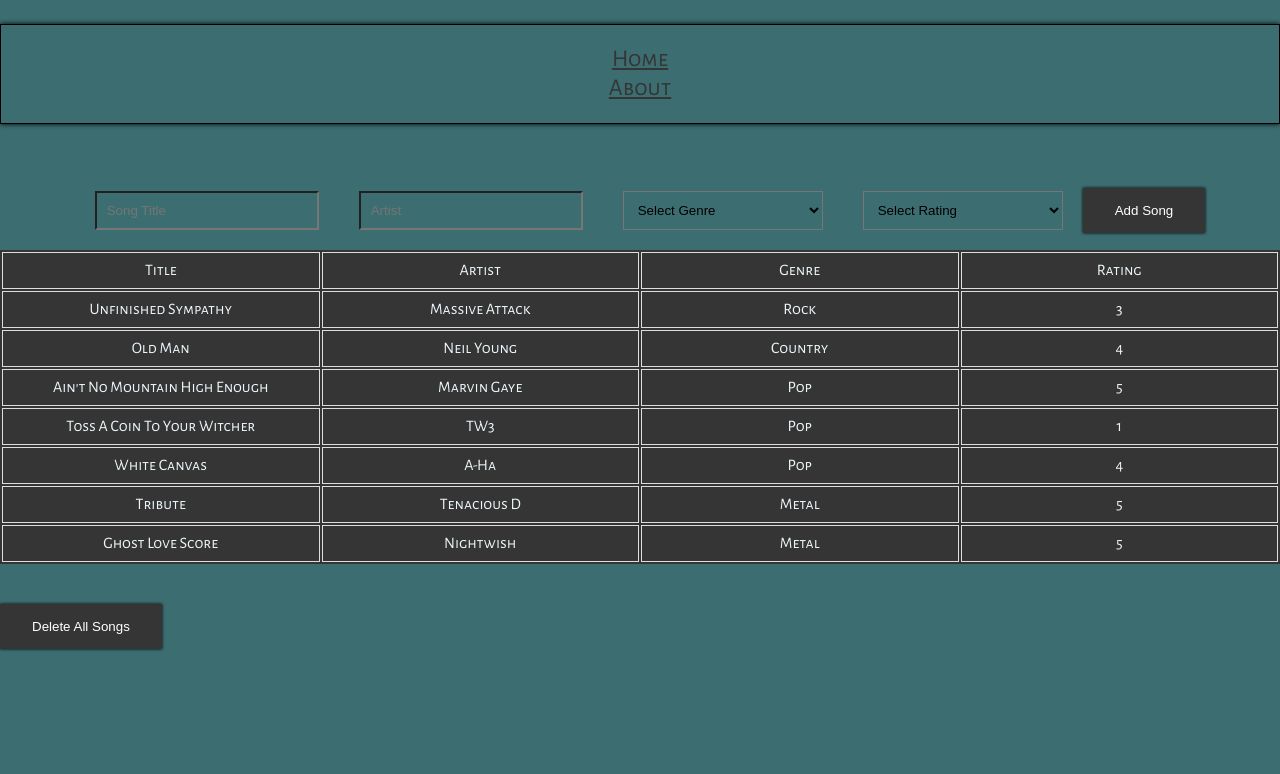
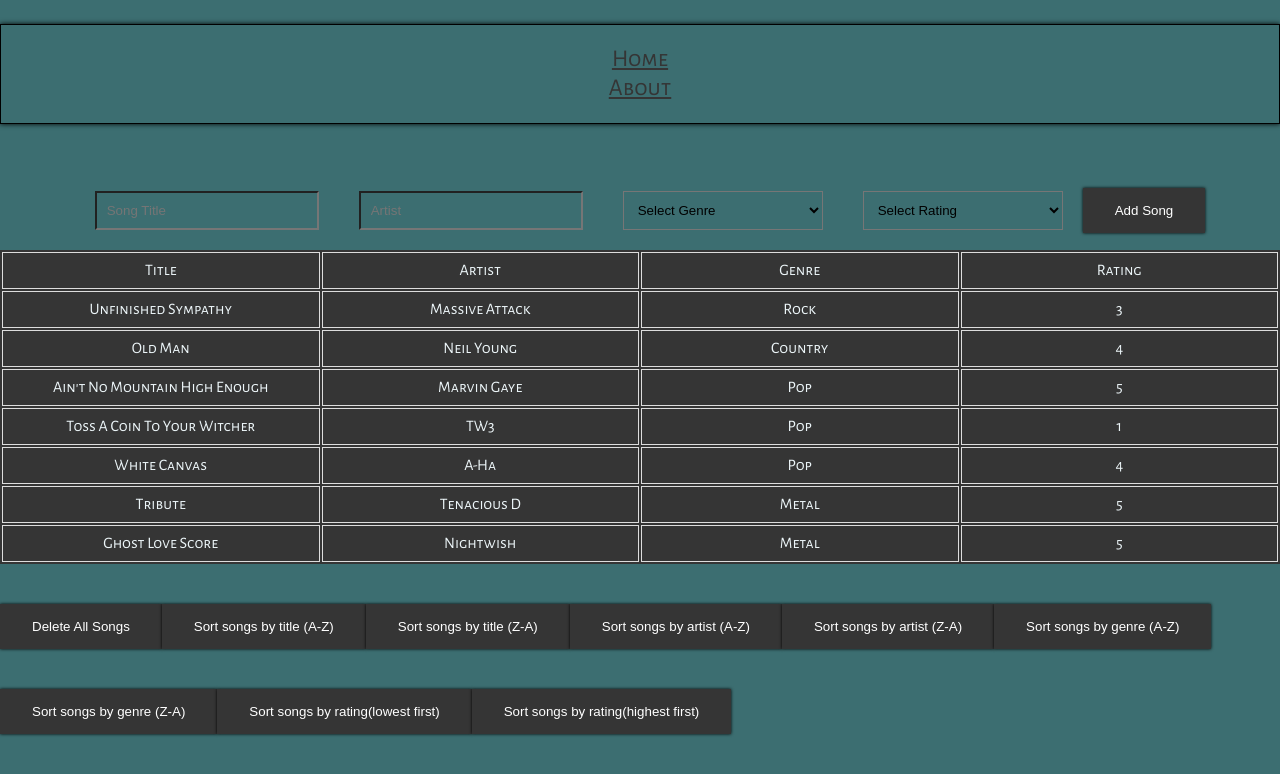
Before and after one commit to AnnemarieVisser/Eindopdracht_React, a React (Create React App) app: page / in a window 1280 px wide. Shown: the top 774 px of the page. Built offline with nearby package versions, Linux system fonts and the light colour scheme.

Commit message:
Add files via upload
Fixed sorting buttons. Also changed some files and information around. Table now generates rows, not full tables. Changed styling slightly.

```diff
--- a/src/Buttons.js
+++ b/src/Buttons.js
@@ -5,17 +5,17 @@ function Buttons(props) {
         <div className="buttonswrapper">
             <button id='deletebutton' type="submit" onClick={() => props.deleteAllSongs()}>Delete All Songs</button>
 
-    {/*                 <button className='sortsongbutton' type="submit" onClick={() => props.sortSongs('title')}> Sort songs by title (A-Z)</button>
+            <button className='sortsongbutton' type="submit" onClick={() => props.sortSongs('title')}> Sort songs by title (A-Z)</button>
             <button className='sortsongbutton' type="submit" onClick={() => props.sortSongsReversed('title')} > Sort songs by title (Z-A)</button>
 
-<button className='sortsongbutton' type="submit" onClick={() => props.sortSongs('title')} > Sort songs by artist (A-Z)</button>
-            <button className='sortsongbutton' type="submit" onClick={() => props.sortSongsReversed('title')} > Sort songs by artist (Z-A)</button>
+            <button className='sortsongbutton' type="submit" onClick={() => props.sortSongs('artist')} > Sort songs by artist (A-Z)</button>
+            <button className='sortsongbutton' type="submit" onClick={() => props.sortSongsReversed('artist')} > Sort songs by artist (Z-A)</button>
 
-            <button className='sortsongbutton' type="submit" onClick={() => props.sortSongs('title')} > Sort songs by genre (A-Z)</button>
-            <button className='sortsongbutton' type="submit" onClick={() => props.sortSongsReversed('title')} > Sort songs by genre (Z-A)</button>
+            <button className='sortsongbutton' type="submit" onClick={() => props.sortSongs('genre')} > Sort songs by genre (A-Z)</button>
+            <button className='sortsongbutton' type="submit" onClick={() => props.sortSongsReversed('genre')} > Sort songs by genre (Z-A)</button>
 
-            <button className='sortsongbutton' type="submit" onClick={() => props.sortSongs('title')} > Sort songs by rating(lowest first)</button>
-            <button className='sortsongbutton' type="submit" onClick={() => props.sortSongsReversed('title')} > Sort songs by rating(highest first)</button> */}
+            <button className='sortsongbutton' type="submit" onClick={() => props.sortSongs('rating')} > Sort songs by rating(lowest first)</button>
+            <button className='sortsongbutton' type="submit" onClick={() => props.sortSongsReversed('rating')} > Sort songs by rating(highest first)</button>
         </div>
     )
 }
--- a/src/SongOverview.js
+++ b/src/SongOverview.js
@@ -16,6 +16,8 @@ class SongOverview extends React.Component {
 
         this.addSong = this.addSong.bind(this);
         this.deleteAllSongs = this.deleteAllSongs.bind(this);
+        this.sortSongs = this.sortSongs.bind(this);
+        this.sortSongsReversed = this.sortSongsReversed.bind(this);
     }
 
     addSong = (song) => {
```
Also changed, not shown: src/SongListHeader.js (+0 -21 lines).
